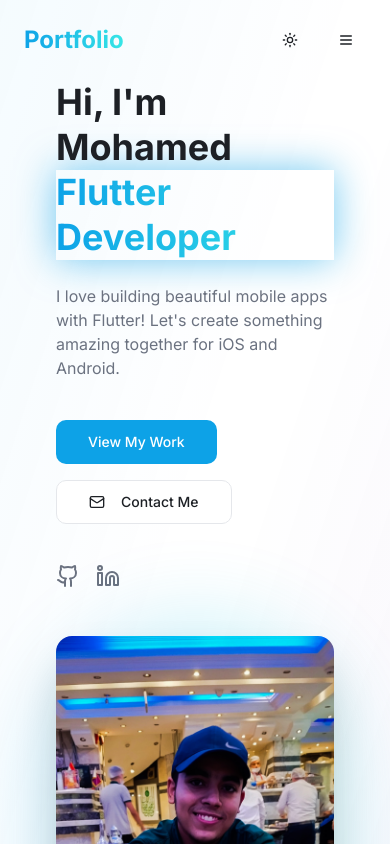
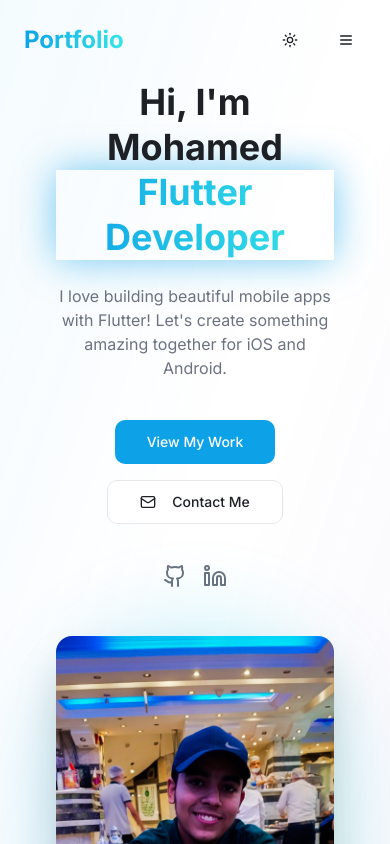
Before and after one commit to MohamedAbdelkawy77/vivid-flutter-showcase, a React (Vite) app: page / in a window 390 px wide. Shown: the top 844 px of the page. Built offline with nearby package versions, Linux system fonts and the light colour scheme; the HTML template or start-up script is replaced by a standard one.

Commit message:
Fix image alignment on mobile

```diff
--- a/src/components/Hero.tsx
+++ b/src/components/Hero.tsx
@@ -7,9 +7,9 @@ export const Hero = () => {
     <section className="min-h-screen flex items-center justify-center px-6 py-20 relative overflow-hidden">
       <div className="absolute inset-0 bg-gradient-to-br from-primary/5 via-transparent to-accent/5 animate-pulse" style={{ animationDuration: "8s" }} />
 
-      <div className="container mx-auto max-w-6xl relative z-10">
-        <div className="grid md:grid-cols-2 gap-12 items-center">
-          <div className="space-y-6 animate-fade-in-up">
+      <div className="container mx-auto max-w-4xl relative z-10">
+        <div className="flex flex-col items-center text-center gap-12">
+          <div className="space-y-6 animate-fade-in-up w-full">
             <h1 className="text-4xl md:text-5xl lg:text-6xl font-bold leading-tight">
               Hi, I'm Mohamed
               <span className="block bg-gradient-to-r from-primary to-secondary bg-clip-text text-transparent animate-glow">
@@ -17,12 +17,12 @@ export const Hero = () => {
               </span>
             </h1>
 
-            <p className="text-base md:text-lg text-muted-foreground max-w-xl">
+            <p className="text-base md:text-lg text-muted-foreground max-w-2xl mx-auto">
               I love building beautiful mobile apps with Flutter!
               Let's create something amazing together for iOS and Android.
             </p>
 
-            <div className="flex flex-wrap gap-4 pt-4">
+            <div className="flex flex-wrap gap-4 pt-4 justify-center">
               <Button
                 size="lg"
                 className="group relative overflow-hidden"
@@ -43,7 +43,7 @@ export const Hero = () => {
               </Button>
             </div>
 
-            <div className="flex gap-4 pt-4">
+            <div className="flex gap-4 pt-4 justify-center">
               <a
                 href="https://github.com/MohamedAbdelkawy77"
                 target="_blank"
@@ -63,7 +63,7 @@ export const Hero = () => {
             </div>
           </div>
 
-          <div className="relative animate-scale-in" style={{ animationDelay: "0.2s", opacity: 0, animationFillMode: "forwards" }}>
+          <div className="relative animate-scale-in w-full" style={{ animationDelay: "0.2s", opacity: 0, animationFillMode: "forwards" }}>
             <div className="relative">
               <div className="absolute -inset-4 bg-gradient-to-r from-primary to-secondary rounded-full blur-2xl opacity-20 animate-glow" />
               <img
```
